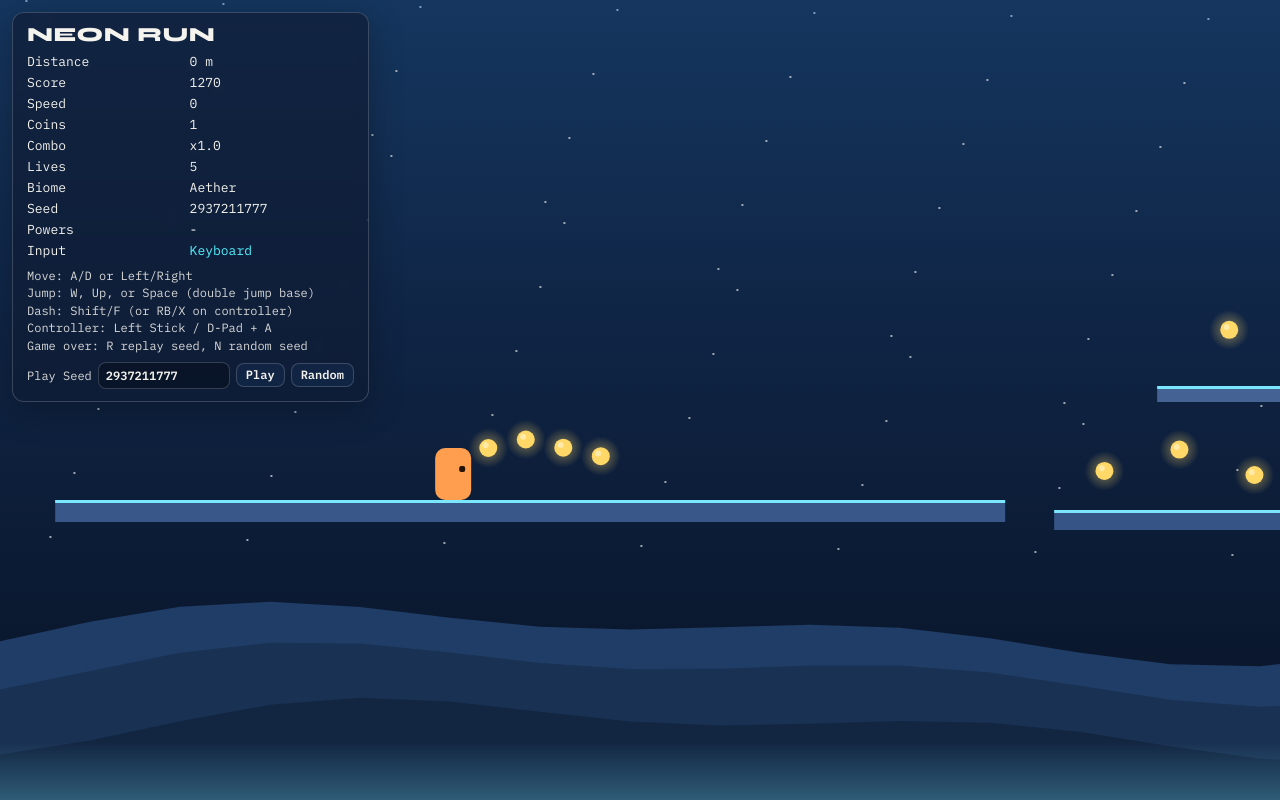
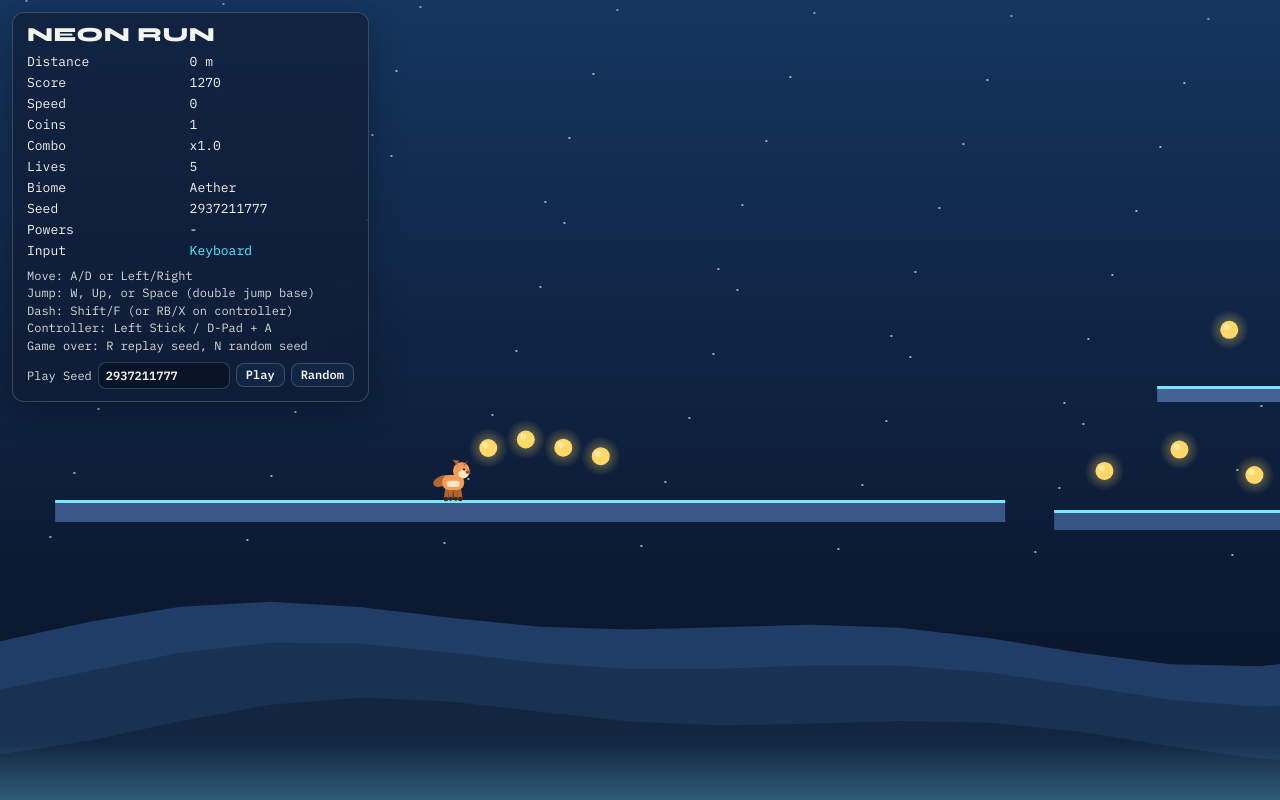
Before and after one commit to jvk75/html-game, a plain HTML site: page index.html in a window 1280 px wide. Drawn offline with Linux system fonts and the light colour scheme; animation ran at ten frames a second.

Commit message:
Update index.html

```diff
--- a/index.html
+++ b/index.html
@@ -1757,42 +1757,139 @@
       function drawPlayer() {
         const sx = worldToScreenX(player.x);
         const sy = worldToScreenY(player.y);
+        const visualYOffset = 10;
+        const syVisual = sy + visualYOffset;
 
         ctx.save();
-        ctx.translate(sx + player.w / 2, sy + player.h / 2);
+        ctx.translate(sx + player.w / 2, syVisual + player.h / 2);
         const tilt = clamp(player.vx / 500, -0.12, 0.12);
         ctx.rotate(tilt);
 
         const stretch = clamp(Math.abs(player.vy) / 1250, 0, 0.22);
         const squash = player.landSquash;
         ctx.scale(1 + squash - stretch * 0.3, 1 - squash + stretch);
-
-        ctx.fillStyle = "#ff9e4f";
-        if (invulnTimer > 0 && Math.sin(worldTime * 30) > 0) ctx.fillStyle = "#ffd3aa";
-        roundRect(ctx, -player.w / 2, -player.h / 2, player.w, player.h, 10);
+        const run = clamp(Math.abs(player.vx) / 360, 0, 1);
+        const phase = worldTime * (7 + run * 9);
+        const stride = Math.sin(phase) * 5.6 * run;
+        const bounce = Math.abs(Math.sin(phase)) * run * 1.2;
+        const blink = Math.sin(worldTime * 2.2) > 0.96;
+        const invulnFlash = invulnTimer > 0 && Math.sin(worldTime * 30) > 0;
+        const dir = player.facing >= 0 ? 1 : -1;
+
+        const fur = invulnFlash ? "#ffd6ac" : "#f49b55";
+        const furDark = invulnFlash ? "#d7a475" : "#b5662f";
+        const furLight = invulnFlash ? "#fff4dd" : "#ffe6c5";
+        const paw = "#3f2313";
+        const eye = "#1f120b";
+
+        const bodyY = -4 - bounce;
+
+        ctx.save();
+        ctx.translate(-dir * 11, bodyY + 1);
+        ctx.rotate(dir * (-0.38 + stride * 0.02));
+        ctx.fillStyle = furDark;
+        ctx.beginPath();
+        ctx.ellipse(0, 0, 9.5, 5.2, 0, 0, Math.PI * 2);
         ctx.fill();
-
-        ctx.fillStyle = "#251307";
-        const eyeX = player.facing > 0 ? 6 : -10;
-        roundRect(ctx, eyeX, -8, 6, 6, 2);
+        ctx.fillStyle = furLight;
+        ctx.beginPath();
+        ctx.ellipse(dir * 5.8, 0, 3.2, 2.2, 0, 0, Math.PI * 2);
         ctx.fill();
-
         ctx.restore();
 
-        if (!player.onGround) {
-          ctx.strokeStyle = "rgba(83, 242, 255, 0.4)";
-          ctx.lineWidth = 2;
+        ctx.strokeStyle = furDark;
+        ctx.lineWidth = 4.2;
+        ctx.lineCap = "round";
+        ctx.beginPath();
+        ctx.moveTo(-5.5, bodyY + 7);
+        ctx.lineTo(-6.6 + stride * 0.32, bodyY + 13.5);
+        ctx.lineTo(-7.2 - stride * 0.45, bodyY + 18.2);
+        ctx.stroke();
+        ctx.beginPath();
+        ctx.moveTo(5.5, bodyY + 7);
+        ctx.lineTo(6.6 - stride * 0.32, bodyY + 13.5);
+        ctx.lineTo(7.2 + stride * 0.45, bodyY + 18.2);
+        ctx.stroke();
+        ctx.beginPath();
+        ctx.moveTo(-1.8, bodyY + 7);
+        ctx.lineTo(-2.4 - stride * 0.22, bodyY + 13.2);
+        ctx.lineTo(-2.6 + stride * 0.3, bodyY + 18);
+        ctx.stroke();
+        ctx.beginPath();
+        ctx.moveTo(1.8, bodyY + 7);
+        ctx.lineTo(2.4 + stride * 0.22, bodyY + 13.2);
+        ctx.lineTo(2.6 - stride * 0.3, bodyY + 18);
+        ctx.stroke();
+
+        ctx.fillStyle = paw;
+        ctx.beginPath();
+        ctx.arc(-7.2 - stride * 0.45, bodyY + 19, 2.3, 0, Math.PI * 2);
+        ctx.arc(7.2 + stride * 0.45, bodyY + 19, 2.3, 0, Math.PI * 2);
+        ctx.arc(-2.6 + stride * 0.3, bodyY + 18.8, 2, 0, Math.PI * 2);
+        ctx.arc(2.6 - stride * 0.3, bodyY + 18.8, 2, 0, Math.PI * 2);
+        ctx.fill();
+
+        ctx.fillStyle = fur;
+        roundRect(ctx, -11, bodyY - 5, 22, 15, 7);
+        ctx.fill();
+        ctx.fillStyle = furLight;
+        roundRect(ctx, -6.5, bodyY + 0.8, 13, 6.2, 3);
+        ctx.fill();
+
+        const headX = dir * 8.2;
+        const headY = bodyY - 9.3;
+        ctx.fillStyle = fur;
+        ctx.beginPath();
+        ctx.arc(headX, headY, 8.4, 0, Math.PI * 2);
+        ctx.fill();
+
+        ctx.fillStyle = furDark;
+        ctx.beginPath();
+        ctx.moveTo(headX - dir * 4.2, headY - 5.3);
+        ctx.lineTo(headX - dir * 8.8, headY - 10.6);
+        ctx.lineTo(headX - dir * 2.3, headY - 10.2);
+        ctx.closePath();
+        ctx.fill();
+        ctx.beginPath();
+        ctx.moveTo(headX + dir * 1.8, headY - 5.5);
+        ctx.lineTo(headX + dir * 6.9, headY - 10.8);
+        ctx.lineTo(headX + dir * 3.5, headY - 4.9);
+        ctx.closePath();
+        ctx.fill();
+
+        ctx.fillStyle = furLight;
+        ctx.beginPath();
+        ctx.ellipse(headX + dir * 2, headY + 3.2, 5.2, 4, 0, 0, Math.PI * 2);
+        ctx.fill();
+
+        ctx.fillStyle = eye;
+        if (blink) {
+          ctx.fillRect(headX + dir * 0.8, headY - 1.4, dir * 3.2, 1);
+        } else {
           ctx.beginPath();
-          ctx.moveTo(sx + player.w / 2 - player.vx * 0.02, sy + player.h - 4);
-          ctx.lineTo(sx + player.w / 2, sy + player.h + 10);
-          ctx.stroke();
-        }
+          ctx.arc(headX + dir * 2.7, headY - 1.2, 1.1, 0, Math.PI * 2);
+          ctx.fill();
+        }
+        ctx.beginPath();
+        ctx.arc(headX + dir * 5.8, headY + 1.4, 1.4, 0, Math.PI * 2);
+        ctx.fill();
+
+        ctx.strokeStyle = furDark;
+        ctx.lineWidth = 1.1;
+        ctx.beginPath();
+        ctx.moveTo(headX + dir * 4.8, headY + 1.2);
+        ctx.lineTo(headX + dir * 8.6, headY - 0.3);
+        ctx.moveTo(headX + dir * 4.9, headY + 2.3);
+        ctx.lineTo(headX + dir * 8.9, headY + 2.5);
+        ctx.stroke();
+
+        ctx.restore();
 
         if (shieldCharges > 0) {
           ctx.strokeStyle = "rgba(124, 232, 255, 0.7)";
           ctx.lineWidth = 2;
           ctx.beginPath();
-          ctx.arc(sx + player.w * 0.5, sy + player.h * 0.5, 34 + Math.sin(worldTime * 8) * 2, 0, Math.PI * 2);
+          ctx.arc(sx + player.w * 0.5, syVisual + player.h * 0.5, 34 + Math.sin(worldTime * 8) * 2, 0, Math.PI * 2);
           ctx.stroke();
         }
       }
```
